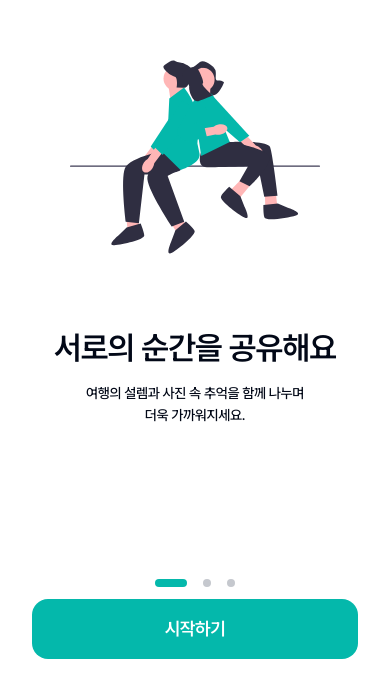
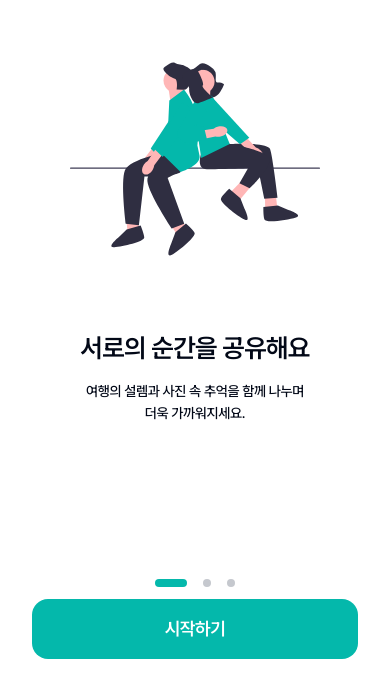
Before and after one commit to ohjooyeong/moment_frontend, a Next.js app: page /intro in a window 390 px wide. Shown: the part 169-844 px from the top of the page. Built offline with nearby package versions, Linux system fonts and the light colour scheme.

Commit message:
[Fix] 인트로 글씨크기 수정

```diff
--- a/app/intro/_components/intro-item.tsx
+++ b/app/intro/_components/intro-item.tsx
@@ -59,8 +59,12 @@ const IntroItem = ({
           className="mb-11"
           style={{ height: '250px' }}
         />
-        <h2 className="text-[32px]/[44px] mb-3 font-semibold">{title}</h2>
-        <p className="text-[14px]/[22px] text-center font-medium">{desc}</p>
+        <h2 className="text-[26px]/[40px] mb-3 font-semibold sm:text-[32px]/[44px]">
+          {title}
+        </h2>
+        <p className="text-[14px]/[22px] text-center font-medium sm:text-[14px]/[20px]">
+          {desc}
+        </p>
       </div>
       <div className="flex absolute bottom-4 left-0 right-0 max-w-xl flex-col">
         <div className="flex gap-4 justify-center mb-3">{renderDotStep()}</div>
```
